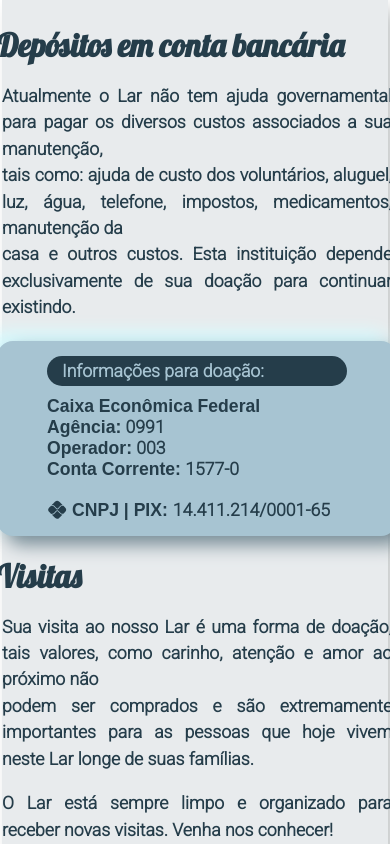
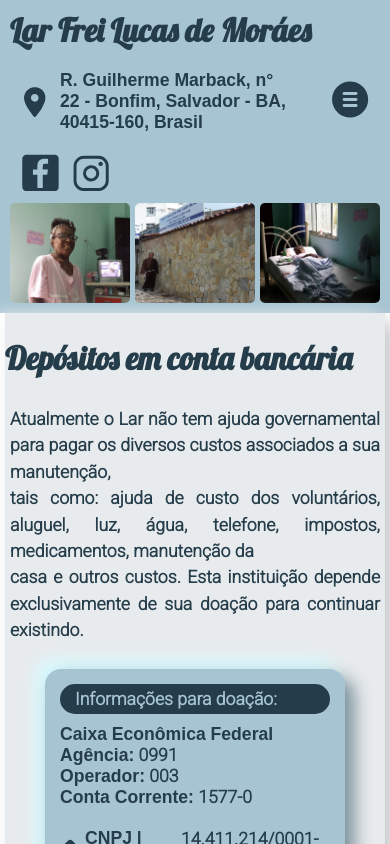
Before and after one commit to ygorth/larfreilucasdemoraes, a React (Vite) app: page /doacoes in a window 390 px wide. Shown: the top 844 px of the page. Built offline with nearby package versions, Linux system fonts and the light colour scheme.

Commit message:
att responsivo

```diff
--- a/src/App.jsx
+++ b/src/App.jsx
@@ -15,11 +15,11 @@ import { Footer } from './components/footer';
 function App() {
   return (
     <>
-      {/* <Banner />
+      <Banner />
       <Slider />
-      <Nav /> */}
+      <Nav />
       <Outlet />
-      {/* <Footer /> */}
+      <Footer />
     </>
   );
 }
--- a/src/components/Doe.jsx
+++ b/src/components/Doe.jsx
@@ -32,7 +32,7 @@ export const Section = styled.section`
     place-content: center;
     place-items: center;
     flex-wrap: wrap;
-    padding: 0px 40px;
+    padding: 0px 10px;
   }
   li {
     border-radius: 16px;
--- a/src/pages/Doacoes.jsx
+++ b/src/pages/Doacoes.jsx
@@ -14,12 +14,18 @@ const Doacao = styled.section`
   background: #e8ebed;
   box-shadow: 9px 9px 18px #c5c8c9, -9px 4px 18px #ffffff;
   padding: 25px 0px;
+
   padding-bottom: 100px;
   h2 {
     font-family: 'Lobster', cursive;
     margin-bottom: 10px;
     font-size: 2rem;
   }
+
+  @media (max-width: 900px) {
+    margin: 0 5px;
+
+}
 
 `;
 const Pix = styled.div`
@@ -50,6 +56,11 @@ const Lista = styled.ul`
   img {
     width: 20px;
   }
+  @media (max-width: 500px) {
+
+    width: 300px;
+    padding: 15px;
+  }
 `;
 const Content = styled.div`
   display: flex;
@@ -66,6 +77,14 @@ const Content = styled.div`
 
   }
 `;
+
+const ContentItems = styled.div`
+
+  display: flex;
+  flex-direction: column;
+
+`
+
 
 const Text = styled.p`
 
@@ -92,7 +111,7 @@ const Doacoes = () => {
   return (
     <Doacao className="paginas">
       <Content>
-      <div>
+      <ContentItems>
         <h2>Depósitos em conta bancária</h2>
         <Text>
           Atualmente o Lar não tem ajuda governamental para pagar os diversos
@@ -191,7 +210,7 @@ const Doacoes = () => {
 
         <h2>Utensílios para cozinha</h2>
         <Text>Liquidificador industrial e bujão de gás 13 kgs.</Text>
-     </div>
+     </ContentItems>
       <Doe />
       </Content>
 
--- a/src/pages/Historia.jsx
+++ b/src/pages/Historia.jsx
@@ -14,9 +14,7 @@ const History = styled.section`
   box-shadow: 9px 9px 18px #c5c8c9, -9px 4px 18px #ffffff;
   padding: 25px 0px;
   padding-bottom: 100px;
-  @media (max-width: 700px) {
-    flex-wrap: wrap;
-  }
+
 
   h2 {
     font-family: 'Lobster', cursive;
@@ -38,9 +36,14 @@ const Content = styled.div`
   border-radius: 0px;
   margin: 0 auto;
 
+  place-content: center;
   strong {
     color: black;
     font-weight: bolder;
+  }
+  @media (max-width: 700px) {
+    flex-wrap: wrap;
+    margin: 0 5px;
   }
 `;
 
--- a/src/pages/Inicio.jsx
+++ b/src/pages/Inicio.jsx
@@ -7,7 +7,6 @@ import ItemsConsumidos from '../components/ItemsConsumidos';
 import Doe from '../components/Doe';
 
 const Home = styled.section`
-  position: relative;
   display: grid;
   max-width: 100%;
   margin: 0 auto;
@@ -27,7 +26,7 @@ const Home = styled.section`
     font-size: 3rem;
   }
   @media (max-width: 500px) {
-   width: 500px;
+
   }
 `;
 
@@ -78,7 +77,6 @@ const ContentText = styled.div`
 const Content = styled.div`
   padding-bottom: 20px;
   display: flex;
-
   place-content: center;
   border-radius: 0px;
   background: #e8ebed;
@@ -93,7 +91,7 @@ const Content = styled.div`
     }
   }
   @media (max-width: 400px) {
-   max-width: 400px;
+
 
   }
 
```
